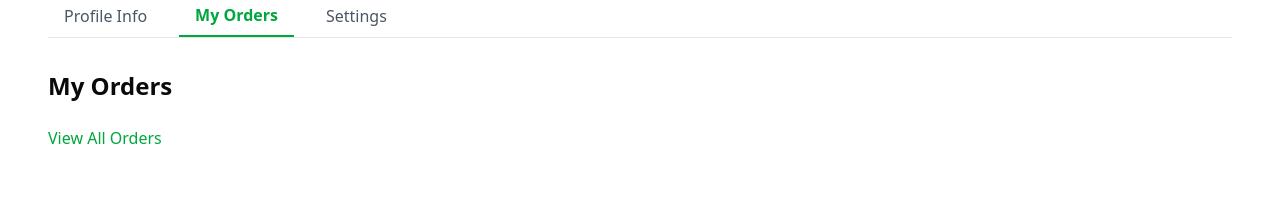
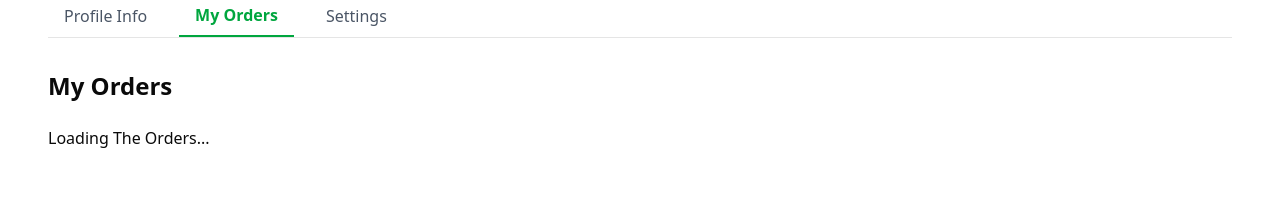
Before and after one commit to A7med-07/Fresh-Cart, a Next.js app: page /profile in a window 1280 px wide. Both pictures are taken after a click on the button "My Orders". Shown: the part 169-369 px from the top of the page. Built offline with nearby package versions, Linux system fonts and the light colour scheme; no server answers.

Commit message:
new commit

```diff
--- a/src/app/allorders/[userId]/page.tsx
+++ b/src/app/allorders/[userId]/page.tsx
@@ -12,6 +12,8 @@ export default function AllOrdersPage() {
 
     useEffect(() => {
         if (userId) {
+            localStorage.setItem('userId', userId)
+            setLoading(true)
             fetch(`https://ecommerce.routemisr.com/api/v1/orders/user/${userId}`)
                 .then(res => res.json())
                 .then(data => {
@@ -22,9 +24,10 @@ export default function AllOrdersPage() {
                     console.error(err)
                     setLoading(false)
                 })
+
         }
     }, [userId])
-    localStorage.setItem('userId', userId)
+
 
     if (loading) return <CartLoading/>
 
--- a/src/app/profile/page.tsx
+++ b/src/app/profile/page.tsx
@@ -1,5 +1,5 @@
 'use client'
-import { useState } from 'react'
+import { useEffect, useState } from 'react'
 import { useSession } from 'next-auth/react'
 import AllOrdersPage from '../allorders/[userId]/page'
 import Link from 'next/link'
@@ -7,11 +7,16 @@ import Link from 'next/link'
 
 export default function ProfilePage() {
     const { data: session } = useSession()
-    const [activeTab, setActiveTab] = useState('profile')
-    ;
+    const [activeTab, setActiveTab] = useState('profile');
+     const [userId, setUserId] = useState<string | null>(null)
+
+  // استرجاع userId من localStorage بعد ما الصفحة تتنفذ على العميل
+  useEffect(() => {
+    const savedUserId = localStorage.getItem('userId')
+    setUserId(savedUserId)
+  }, [])
 
 
-    const userId = localStorage.getItem('userId')
 
     return (
         <div className="container mx-auto px-4 py-8 h-screen">
@@ -72,7 +77,13 @@ export default function ProfilePage() {
                 {activeTab === 'orders' && (
                     <div>
                         <h2 className="text-2xl font-bold mb-6">My Orders</h2>
-                        <Link href={`/allorders/${userId}`} className="text-green-600 hover:underline">View All Orders</Link>
+                        {userId ? (
+              <Link href={`/allorders/${userId}`} className="text-green-600 hover:underline">
+                View All Orders
+              </Link>
+            ) : (
+              <p>Loading The Orders...</p>
+            )}
 
                     </div>
                 )}
```
